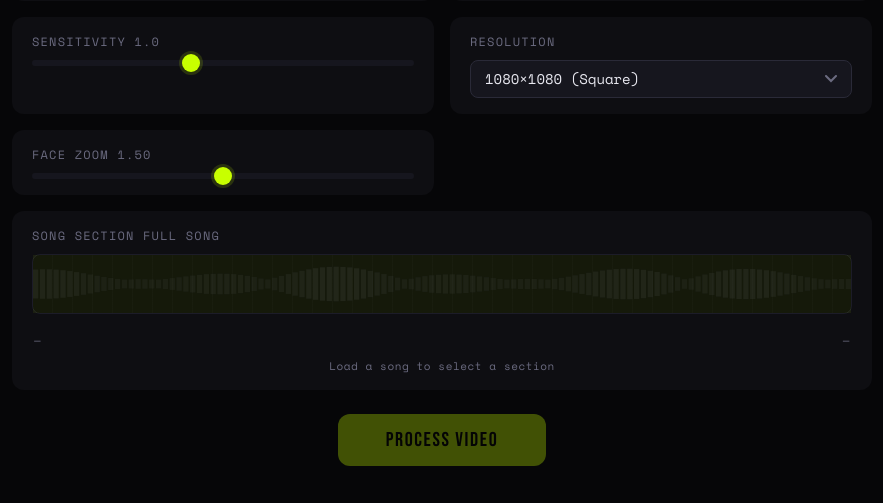
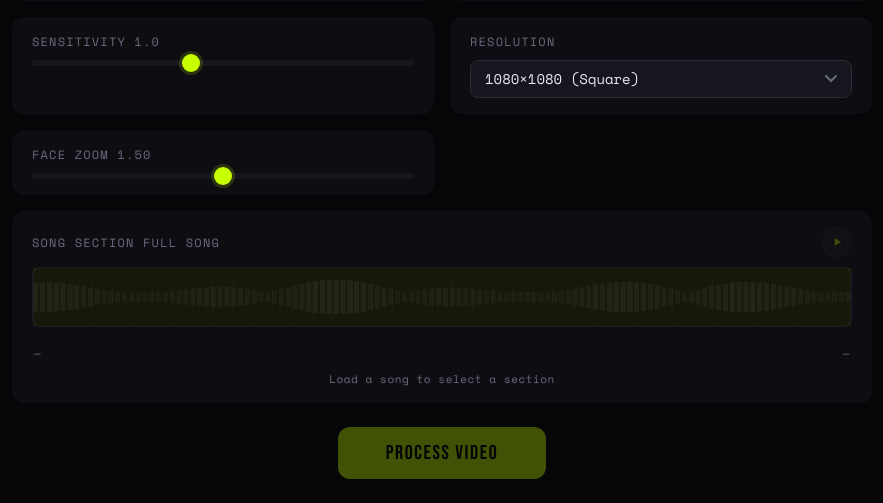
Before and after one commit to Ledsav/beatcut, a Flask app: page / in a window 1280 px wide. Shown: the part 505-1008 px from the top of the page, without its empty margins (198-1081 px from the left). Before the commit the page ends 971 px from the top, so only its background shows below. Run offline with Flask 3, Linux system fonts and the light colour scheme.

Commit message:
feat: add reel playback functionality with play/pause button and waveform visualization

```diff
--- a/static/app.js
+++ b/static/app.js
@@ -228,7 +228,14 @@ let songDuration  = 0;   // seconds decoded from audio file
 let reelStartPct  = 0;   // 0.0 – 1.0
 let reelEndPct    = 1;
 let waveformPeaks = null; // Float32Array of normalised peak amplitudes
+let reelPlayPct   = null; // null = not playing, 0.0–1.0 = playhead position
+let audioObjectURL = null;
+let reelAudio      = null; // HTMLAudioElement used for preview playback
+let reelPlayRAF    = null; // requestAnimationFrame handle
 
+const btnReelPlay   = document.getElementById('btn-reel-play');
+const iconPlay      = document.getElementById('icon-play');
+const iconPause     = document.getElementById('icon-pause');
 const reelWrap      = document.getElementById('reel-wrap');
 const waveformCanvas= document.getElementById('waveform-canvas');
 const reelSelection = document.getElementById('reel-selection');
@@ -277,13 +284,32 @@ function drawWaveformCanvas() {
     const y      = (H * dpr - barH) / 2;
 
     if (waveformPeaks) {
+      // Dim bars that the playhead has already passed
+      const played = reelPlayPct !== null && iPct < reelPlayPct;
       ctx.fillStyle = inSel
-        ? `rgba(200,255,0,${0.45 + peak * 0.5})`
+        ? played
+          ? `rgba(200,255,0,${0.18 + peak * 0.2})`
+          : `rgba(200,255,0,${0.45 + peak * 0.5})`
         : `rgba(107,107,128,${0.12 + peak * 0.22})`;
     } else {
       ctx.fillStyle = `rgba(107,107,128,${0.07 + peak * 0.1})`;
     }
     ctx.fillRect(x, y, barW, barH);
+  }
+
+  // Draw playhead line
+  if (reelPlayPct !== null) {
+    const px = reelPlayPct * W * dpr;
+    ctx.save();
+    ctx.strokeStyle = 'rgba(255,255,255,0.85)';
+    ctx.lineWidth   = Math.round(1.5 * dpr);
+    ctx.shadowColor = 'rgba(200,255,0,0.6)';
+    ctx.shadowBlur  = 6 * dpr;
+    ctx.beginPath();
+    ctx.moveTo(px, 0);
+    ctx.lineTo(px, H * dpr);
+    ctx.stroke();
+    ctx.restore();
   }
 }
 
@@ -311,11 +337,15 @@ function updateReelDisplay() {
 
 async function loadWaveform(file) {
   reelHint.textContent = 'Analysing audio…';
+  // Revoke previous blob URL
+  if (audioObjectURL) { URL.revokeObjectURL(audioObjectURL); audioObjectURL = null; }
+  audioObjectURL = URL.createObjectURL(file);
   try {
     const buf      = await file.arrayBuffer();
     const audioCtx = new (window.AudioContext || window.webkitAudioContext)();
     const decoded  = await audioCtx.decodeAudioData(buf);
     songDuration   = decoded.duration;
+    btnReelPlay.disabled = false;
 
     const ch        = decoded.getChannelData(0);
     const N         = 120;
@@ -349,10 +379,51 @@ async function loadWaveform(file) {
     songDuration  = 0;
     waveformPeaks = Array.from(PLACEHOLDER_PEAKS);
     reelWrap.classList.remove('reel-disabled');
+    btnReelPlay.disabled = false;
     reelHint.textContent = 'Drag handles to trim';
     drawWaveformCanvas();
   }
 }
+
+/* ── Reel play/pause ─────────────────────────────────── */
+function stopReelPlayback() {
+  if (reelAudio) { reelAudio.pause(); reelAudio = null; }
+  if (reelPlayRAF) { cancelAnimationFrame(reelPlayRAF); reelPlayRAF = null; }
+  reelPlayPct = null;
+  iconPlay.style.display  = '';
+  iconPause.style.display = 'none';
+  drawWaveformCanvas();
+}
+
+btnReelPlay.addEventListener('click', () => {
+  // If already playing, stop
+  if (reelAudio && !reelAudio.paused) { stopReelPlayback(); return; }
+
+  if (!audioObjectURL) return;
+
+  const startSec = reelStartPct * songDuration;
+  const endSec   = reelEndPct   * songDuration;
+
+  reelAudio = new Audio(audioObjectURL);
+  reelAudio.currentTime = startSec;
+
+  iconPlay.style.display  = 'none';
+  iconPause.style.display = '';
+
+  reelAudio.play().catch(err => { console.warn('Audio play error:', err); stopReelPlayback(); });
+
+  function tick() {
+    if (!reelAudio) return;
+    const t = reelAudio.currentTime;
+    if (t >= endSec) { stopReelPlayback(); return; }
+    reelPlayPct = t / songDuration;
+    drawWaveformCanvas();
+    reelPlayRAF = requestAnimationFrame(tick);
+  }
+  reelPlayRAF = requestAnimationFrame(tick);
+
+  reelAudio.onended = stopReelPlayback;
+});
 
 function setupHandleDrag(handle, isStart) {
   let active = false;
@@ -391,11 +462,14 @@ window.addEventListener('resize', drawWaveformCanvas);
 drawWaveformCanvas();
 
 function resetReel() {
+  stopReelPlayback();
+  if (audioObjectURL) { URL.revokeObjectURL(audioObjectURL); audioObjectURL = null; }
   songDuration  = 0;
   reelStartPct  = 0;
   reelEndPct    = 1;
   waveformPeaks = null;
   reelWrap.classList.add('reel-disabled');
+  btnReelPlay.disabled      = true;
   reelSelection.style.left  = '0%';
   reelSelection.style.width = '100%';
   reelTimeStart.innerHTML   = '—';
--- a/static/style.css
+++ b/static/style.css
@@ -291,6 +291,40 @@ h2 {
 }
 
 /* ── Reel section selector ─────────────────────────── */
+.reel-label-row {
+  display: flex;
+  align-items: center;
+  justify-content: space-between;
+}
+
+.btn-reel-play {
+  display: flex;
+  align-items: center;
+  justify-content: center;
+  width: 30px;
+  height: 30px;
+  min-width: 30px;
+  border-radius: 50%;
+  background: var(--surface2);
+  border: 1px solid #2a2a38;
+  color: var(--accent);
+  cursor: pointer;
+  transition: background 0.15s, box-shadow 0.15s, opacity 0.15s;
+  flex-shrink: 0;
+}
+.btn-reel-play:hover:not(:disabled) {
+  background: #1e1e2a;
+  box-shadow: 0 0 0 3px rgba(200,255,0,0.15);
+}
+.btn-reel-play:disabled {
+  opacity: 0.25;
+  cursor: not-allowed;
+}
+.btn-reel-play:focus-visible {
+  outline: 2px solid var(--accent);
+  outline-offset: 2px;
+}
+
 .reel-wrap {
   position: relative;
   width: 100%;
--- a/templates/index.html
+++ b/templates/index.html
@@ -94,7 +94,13 @@
       </div>
 
       <div class="setting-item setting-item--wide">
-        <label>Song Section <span id="val-section">Full song</span></label>
+        <div class="reel-label-row">
+          <label>Song Section <span id="val-section">Full song</span></label>
+          <button id="btn-reel-play" class="btn-reel-play" disabled aria-label="Play selection">
+            <svg id="icon-play" xmlns="http://www.w3.org/2000/svg" width="14" height="14" viewBox="0 0 24 24" fill="currentColor"><path d="M8 5v14l11-7z"/></svg>
+            <svg id="icon-pause" xmlns="http://www.w3.org/2000/svg" width="14" height="14" viewBox="0 0 24 24" fill="currentColor" style="display:none"><path d="M6 19h4V5H6v14zm8-14v14h4V5h-4z"/></svg>
+          </button>
+        </div>
         <div class="reel-wrap reel-disabled" id="reel-wrap">
           <canvas id="waveform-canvas" class="reel-canvas"></canvas>
           <div class="reel-selection" id="reel-selection" style="left:0%;width:100%">
```
